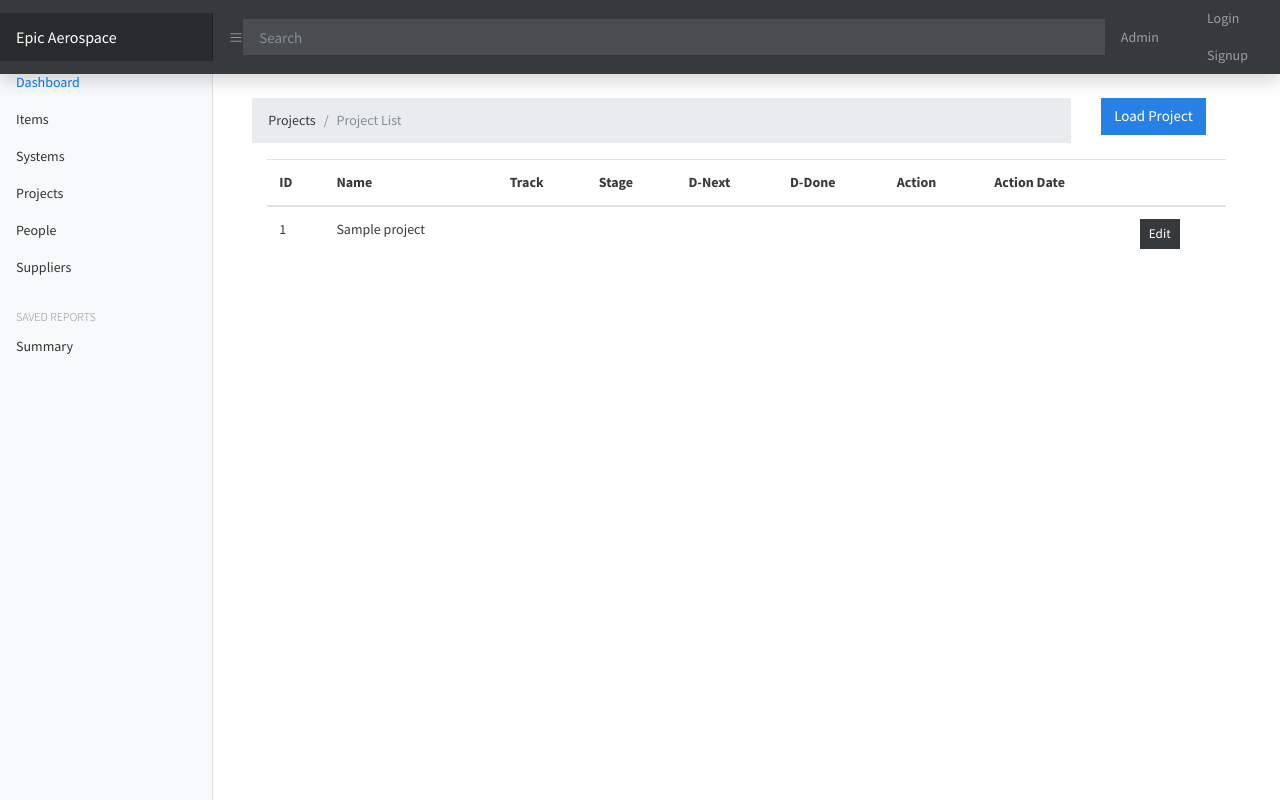
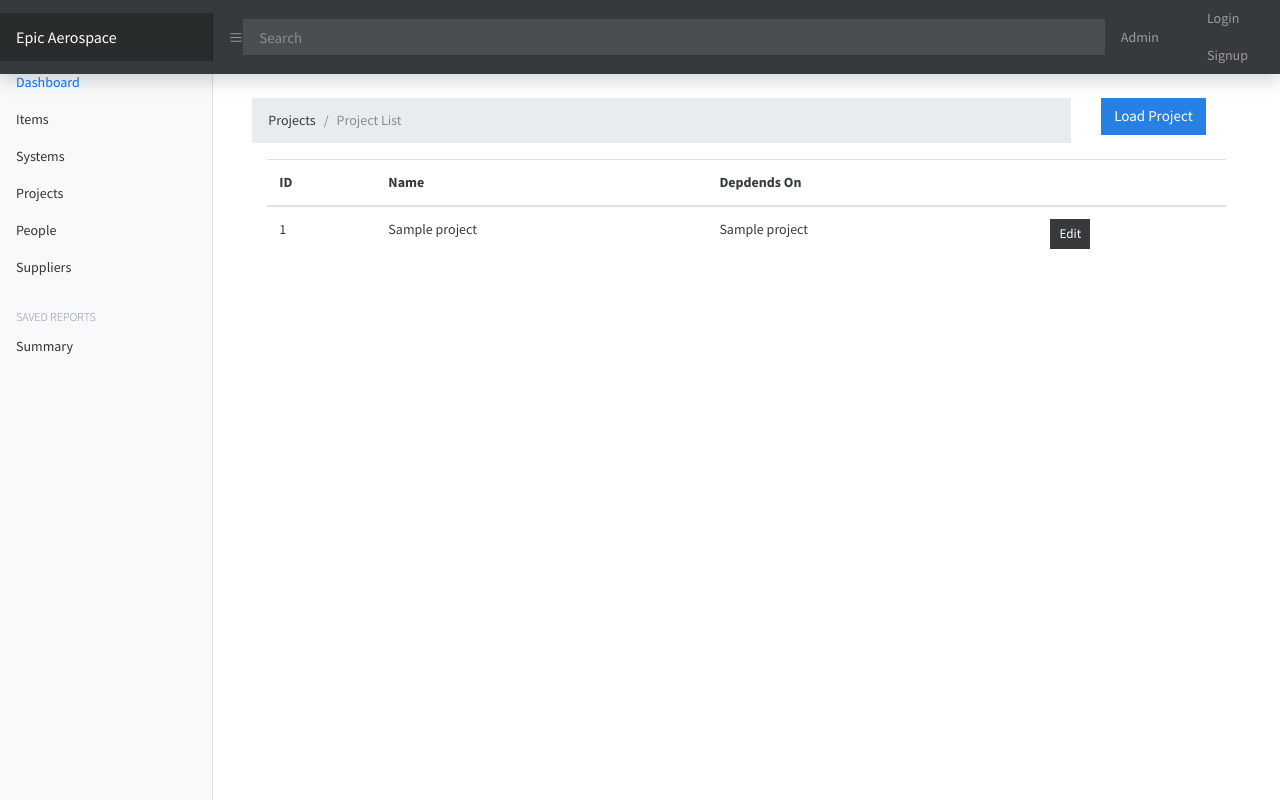
Before and after one commit to nicolaslupi/epic_project_management, a Django app: page /data_loader/projects/ in a window 1280 px wide. Run offline with Django 3.2, Linux system fonts and the light colour scheme; tables that the repository leaves empty hold one stand-in row (values such as "Sample post"); some libraries are stand-ins or nearby versions.

```diff
--- a/data_loader/forms.py
+++ b/data_loader/forms.py
@@ -4,7 +4,6 @@ from django import forms
 from django.forms import ModelForm
 from . import models
 from .models import System, Project
-#from definitions.models import Track, Stage
 
 AREAS = [
     ('propulsion','Propulsion'),
@@ -23,19 +22,18 @@ class DateInput(forms.DateInput):
 
 class CreateItem(forms.ModelForm):
     repeat = forms.IntegerField(required=False)
+
+
     class Meta:
         model = models.Item
         fields = '__all__'
 
         widgets = {
-            'load_date':DateInput()
+            'load_date':DateInput(),
+            'description':forms.Textarea(attrs={'rows':1, 'cols':15}),
+            'comments':forms.Textarea(attrs={'rows':1, 'cols':15})
         }
 
-        # widgets = {
-        #         'd_next':DateInput(),
-        #         'd_done':DateInput(),
-        #         'action_date':DateInput(),
-        #     }
     def __init__(self, *args, **kwargs):
         super().__init__(*args, **kwargs)
         self.fields['system'].queryset = System.objects.none()
@@ -49,17 +47,6 @@ class CreateItem(forms.ModelForm):
         elif self.instance.pk:
             self.fields['system'].queryset = self.instance.project.system_set.order_by('name')
 
-
-        # self.fields['stage'].queryset = Stage.objects.none()
-
-        # if 'track' in self.data:
-        #     try:
-        #         track_id = int(self.data.get('track'))
-        #         self.fields['stage'].queryset = Stage.objects.filter(track_id=track_id).order_by('name')
-        #     except (ValueError, TypeError):
-        #         pass  # invalid input from the client; ignore and fallback to empty City queryset
-        # elif self.instance.pk:
-        #     self.fields['stage'].queryset = self.instance.track.stage_set.order_by('name')
 
 class CreateSystem(forms.ModelForm):
     class Meta:
--- a/data_loader/templates/data_loader/items.html
+++ b/data_loader/templates/data_loader/items.html
@@ -71,7 +71,7 @@
     </div>
 
     <div class="">
-        Showing Page{{page_obj.number}} of {{page_obj.paginator.num_pages}}
+        Showing Page {{page_obj.number}} of {{page_obj.paginator.num_pages}}
     </div>
 
     <ul class="pagination align-right float-right mr-auto">
--- a/data_loader/templates/data_loader/load_item.html
+++ b/data_loader/templates/data_loader/load_item.html
@@ -20,7 +20,7 @@
     <form method="post" id="CreateItem" data-systems-url="{% url 'data_loader:ajax_load_systems' %}">
         {% csrf_token %}
         {{ form.as_p }}
-        <input type="submit" value="Submit">
+        <div class='col-md-2'><input type="submit" value="Submit"></div>
     </form>
 </div>
 
--- a/data_loader/templates/data_loader/projects.html
+++ b/data_loader/templates/data_loader/projects.html
@@ -28,12 +28,7 @@
                 <tr>
                     <th>ID</th>
                     <th>Name</th>
-                    <th>Track</th>
-                    <th>Stage</th>
-                    <th>D-Next</th>
-                    <th>D-Done</th>
-                    <th>Action</th>
-                    <th>Action Date</th>
+                    <th>Depdends On</th>
                     <th></th>
                 </tr>
             </thead>
@@ -43,12 +38,7 @@
                 <tr>
                     <td>{{project.id}}</td>
                     <td>{{project.name}}</td>
-                    <td>{{project.track}}</td>
-                    <td>{{project.stage}}</td>
-                    <td>{{project.d_next}}</td>
-                    <td>{{project.d_done}}</td>
-                    <td>{{project.action}}</td>
-                    <td>{{project.action_date}}</td>
+                    <td>{{project.depends_on}}</td>
                     <td><a href="{% url 'data_loader:edit_project' project.id %}" class="btn btn-secondary btn-sm">Edit</a></td>
                 </tr>
                 {% endfor %}
--- a/data_loader/views.py
+++ b/data_loader/views.py
@@ -20,7 +20,7 @@ def items(request):
     filtros = ItemFilter(request.GET, queryset=items_values)
     items_values = filtros.qs
 
-    paginator = Paginator(items_values, 5)
+    paginator = Paginator(items_values, 20)
     page_number = request.GET.get('page')
     page_obj = Paginator.get_page(paginator, page_number)
 
@@ -55,6 +55,7 @@ def load_item(request):
                 if instance.load_date == None:
                     instance.load_date = datetime.now().date()
                 instance.save()
+                form.save_m2m()
             return redirect('data_loader:items')
     else:
         form = forms.CreateItem()
```
Also changed, not shown: data_loader/filters.py (+5 -4 lines), data_loader/templates/data_loader/systems.html (+1 -13 lines).
